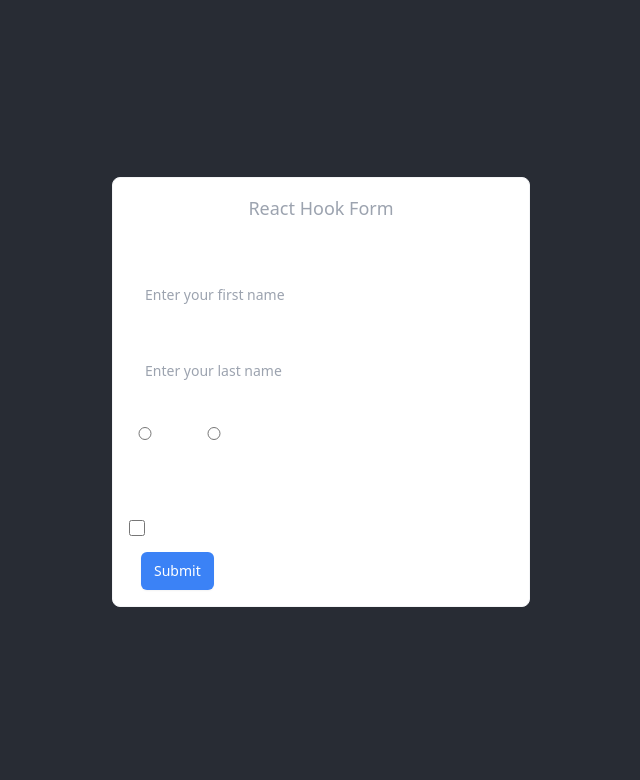
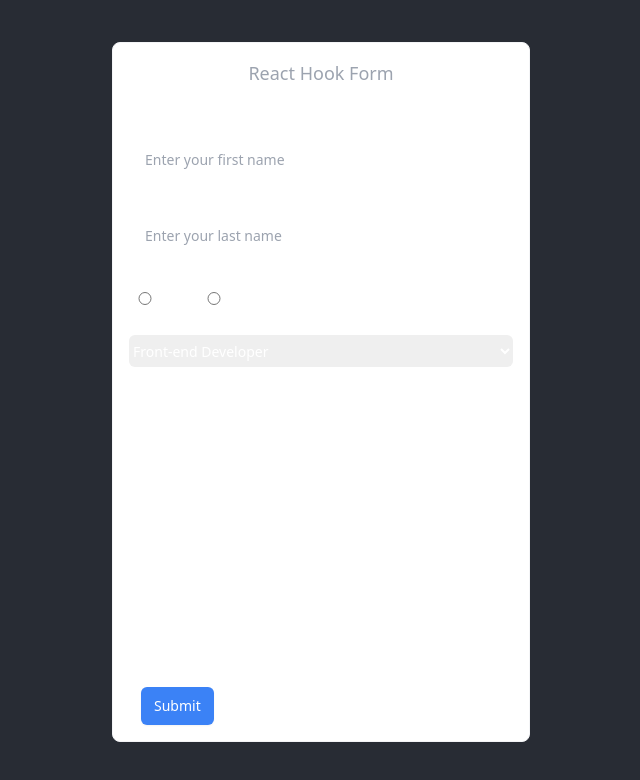
Before and after one commit to Junaid083/dynamic-react-hook-form, a React (Create React App) app: page / in a window 1280 px wide. Shown: the top 780 px of the page, without its empty margins (319-959 px from the left). Built offline with nearby package versions, Linux system fonts and the light colour scheme.

Commit message:
Form Values Updated for Array

```diff
--- a/src/componenet/Form.jsx
+++ b/src/componenet/Form.jsx
@@ -26,7 +26,7 @@ const Form = () => {
     gender: {
       label: "Gender",
       type: "radio",
-      options: ["male", "female"],
+      options: ["Male", "Female"],
       defaultValue: "",
       rules: {
         required: true,
@@ -41,15 +41,43 @@ const Form = () => {
         required: true,
       },
     },
-    agree: {
-      type: "checkbox",
-      label: "",
-      checkboxLabel: "I hereby agree to the terms.",
-      defaultValue: false,
+
+    social: [
+      {
+        label: "Facebook",
+        type: "text",
+        defaultValue: "",
         rules: {
           required: true,
         },
       },
+      {
+        label: "Twitter",
+        type: "text",
+        defaultValue: "",
+        rules: {
+          required: true,
+        },
+      },
+    ],
+    contact: [
+      {
+        label: "Contact 1",
+        type: "number",
+        defaultValue: "",
+        rules: {
+          required: true,
+        },
+      },
+      {
+        label: "Contact 2",
+        type: "number",
+        defaultValue: "",
+        rules: {
+          required: true,
+        },
+      },
+    ],
   };
 
   const onSubmit = (data) => {
@@ -63,6 +91,16 @@ const Form = () => {
           <input
             className={`form-input block w-96 h-10 px-4 mt-1 mb-2 border-gray-300 bg-white dark:bg-gray-800 dark:border-gray-700 flex-grow-1 focus:border-blue-500 focus:ring-0 sm:text-sm rounded-md `}
             type="text"
+            value={value}
+            onChange={onChange}
+            {...rest}
+          />
+        );
+      case "number":
+        return (
+          <input
+            className={`form-input block w-96 h-10 px-4 mt-1 mb-2 border-gray-300 bg-white dark:bg-gray-800 dark:border-gray-700 flex-grow-1 focus:border-blue-500 focus:ring-0 sm:text-sm rounded-md `}
+            type="number"
             value={value}
             onChange={onChange}
             {...rest}
@@ -85,7 +123,7 @@ const Form = () => {
       case "dropdown":
         return (
           <select
-            className={`block w-full h-8 mb-4 border-gray-300 bg-white dark:bg-gray-800 dark:border-gray-700 form-select focus:ring-blue-500 focus:border-blue-500 focus:ring-0 sm:text-sm rounded-md`}
+            className={`block w-full h-8 mb-4 border-gray-300 text-black dark:bg-gray-800 dark:border-gray-700 form-select focus:ring-blue-500 focus:border-blue-500 focus:ring-0 sm:text-sm rounded-md`}
             value={value}
             onChange={(e) => onChange(e.target.value)}
             {...rest}
@@ -116,9 +154,44 @@ const Form = () => {
     }
   };
 
-  const formInputs = Object.keys(dynamicForm).map((e) => {
+  return (
+    <Widget title="React Hook Form" description={<span></span>}>
+      <form onSubmit={handleSubmit(onSubmit)}>
+        {/* {formInputs} */}
+
+        {Object.keys(dynamicForm).map((e) => {
           const { rules, defaultValue, label, type, options } = dynamicForm[e];
 
+          if (Array.isArray(dynamicForm[e])) {
+            // For array fields like "social" and "contact"
+            return (
+              <section key={e}>
+                {dynamicForm[e].map((item, index) => {
+                  const { label, type, defaultValue, rules } = item;
+                  const fieldName = `${e}[${index}].${label}`; // Create a field name like "social[0]" or "contact[1]"
+
+                  return (
+                    <div key={fieldName}>
+                      <label>{label}</label>
+                      <Controller
+                        name={fieldName}
+                        control={control}
+                        rules={rules}
+                        defaultValue={defaultValue}
+                        render={({ field }) => (
+                          <div>
+                            <Input type={type} {...field} {...item} />
+                          </div>
+                        )}
+                      />
+                    </div>
+                  );
+                })}
+              </section>
+            );
+          }
+
+          // For non-array fields
           return (
             <section key={e}>
               <label>{label}</label>
@@ -129,23 +202,32 @@ const Form = () => {
                 defaultValue={defaultValue}
                 render={({ field }) => (
                   <div>
+                    {type === "dropdown" ? (
+                      <select
+                        className={`block w-full h-8 mb-4 border-gray-300 text-white dark:bg-gray-800 dark:border-gray-700 form-select focus:ring-blue-500 focus:border-blue-500 focus:ring-0 sm:text-sm rounded-md`}
+                        {...field}
+                      >
+                        {options.map((option) => (
+                          <option className="px-2" key={option} value={option}>
+                            {option}
+                          </option>
+                        ))}
+                      </select>
+                    ) : (
                       <Input
                         type={type}
                         options={options}
                         {...field}
                         {...dynamicForm[e]}
                       />
+                    )}
                   </div>
                 )}
               />
             </section>
           );
-  });
+        })}
 
-  return (
-    <Widget title="React Hook Form" description={<span></span>}>
-      <form onSubmit={handleSubmit(onSubmit)}>
-        {formInputs}
         <button
           type="submit"
           className="inline-flex justify-center px-3 py-2 ml-3 text-sm font-medium text-white bg-blue-500 border border-transparent shadow-sm rounded-md hover:bg-blue-600 focus:outline-none focus:ring-2 focus:ring-offset-2 focus:ring-blue-500"
```
Lines whose indentation alone changed are shown as unchanged.
